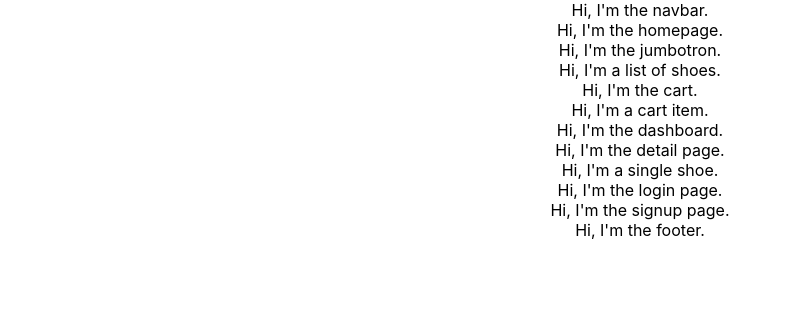
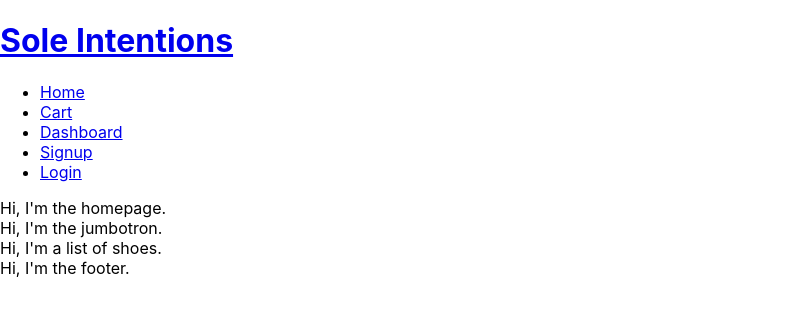
Before and after one commit to marissann11/sole-REACTions, a React (Create React App) app in the folder client/: page / in a window 1280 px wide. Shown: the top 314 px of the page, without its empty margins (0-787 px from the left). Built offline with nearby package versions, Linux system fonts and the light colour scheme.

Commit message:
added react router and nav links

```diff
--- a/client/src/App.js
+++ b/client/src/App.js
@@ -1,4 +1,13 @@
 import React from "react";
+import { BrowserRouter as Router, Route, Switch } from "react-router-dom";
+import {
+  ApolloClient,
+  InMemoryCache,
+  ApolloProvider,
+  createHttpLink,
+} from "@apollo/client";
+import { setContext } from "@apollo/client/link/context";
+
 import Nav from "./components/Nav";
 import Home from "./pages/Home";
 import Cart from "./pages/Cart";
@@ -9,18 +18,44 @@ import Signup from "./pages/Signup";
 import Footer from "./components/Footer";
 import "./App.css";
 
+const httpLink = createHttpLink({
+  uri: "/graphql",
+});
+
+const authLink = setContext((_, { headers }) => {
+  const token = localStorage.getItem("id_token");
+  return {
+    headers: {
+      ...headers,
+      authorization: token ? `Bearer ${token}` : "",
+    },
+  };
+});
+
+const client = new ApolloClient({
+  link: authLink.concat(httpLink),
+  cache: new InMemoryCache(),
+});
+
 function App() {
   return (
-    <div className="App">
-      <Nav />
-      <Home />
-      <Cart />
-      <Dashboard />
-      <Detail />
-      <Login />
-      <Signup />
-      <Footer />
-    </div>
+    <ApolloProvider client={client}>
+      <Router>
+        <div>
+          <Nav />
+          <Switch>
+            <Route exact path="/" component={Home} />
+            <Route exact path="/login" component={Login} />
+            <Route exact path="/signup" component={Signup} />
+            <Route exact path="/dashboard" component={Dashboard} />
+            <Route exact path="/shoes/:id" component={Detail} />
+            <Route exact path="/cart" component={Cart} />
+            {/* <Route exact path="/success" component={Success} /> */}
+          </Switch>
+          <Footer />
+        </div>
+      </Router>
+    </ApolloProvider>
   );
 }
 
--- a/client/src/components/Nav/index.js
+++ b/client/src/components/Nav/index.js
@@ -1,7 +1,34 @@
 import React from "react";
+import { Link } from "react-router-dom";
 
-const Nav = () => {
-  return <div className="container">Hi, I'm the navbar.</div>;
-};
+function Nav() {
+  return (
+    <header>
+      <h1>
+        <Link to="/">Sole Intentions</Link>
+      </h1>
+
+      <nav>
+        <ul>
+          <li>
+            <Link to="/">Home</Link>
+          </li>
+          <li>
+            <Link to="/cart">Cart</Link>
+          </li>
+          <li>
+            <Link to="/dashboard">Dashboard</Link>
+          </li>
+          <li>
+            <Link to="/signup">Signup</Link>
+          </li>
+          <li>
+            <Link to="/login">Login</Link>
+          </li>
+        </ul>
+      </nav>
+    </header>
+  );
+}
 
 export default Nav;
```
Also changed, not shown: client/package.json (+6 -1 lines), 1 other file (tests, documents, lock files or other folders).
